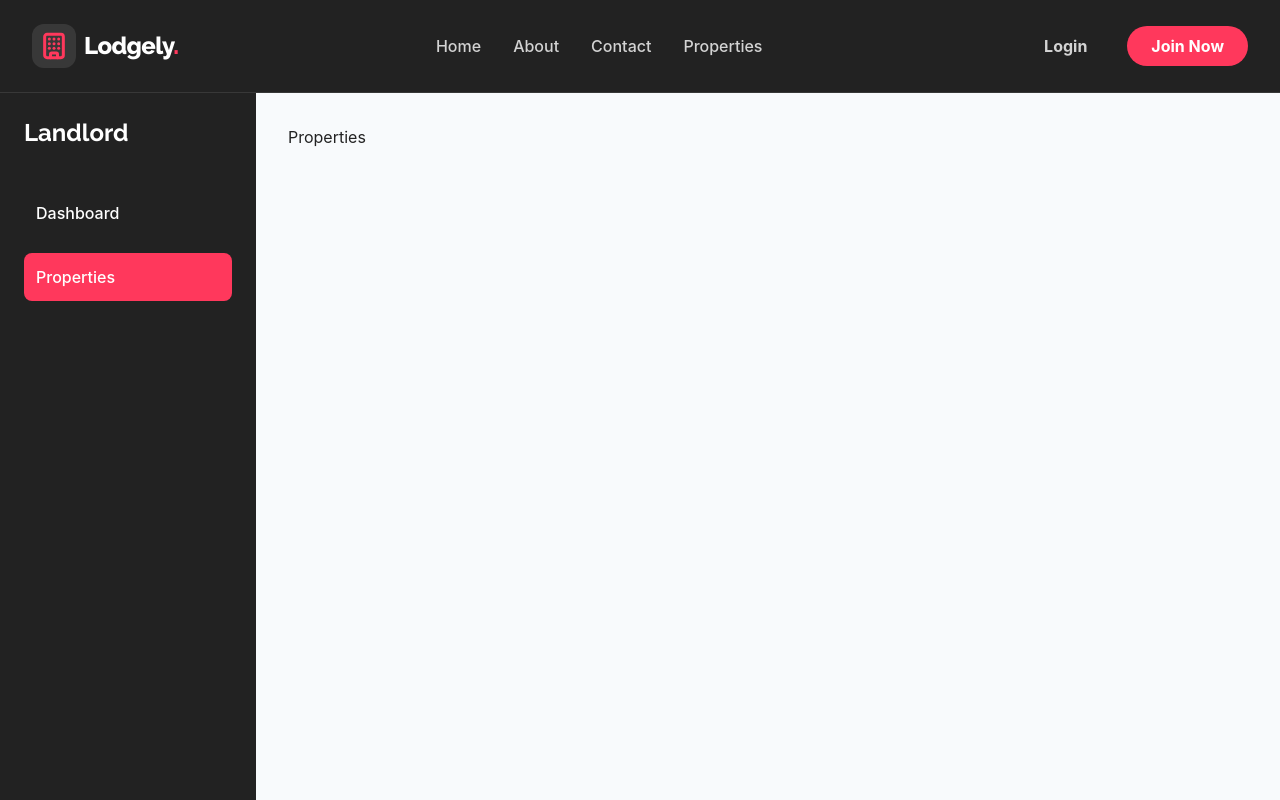
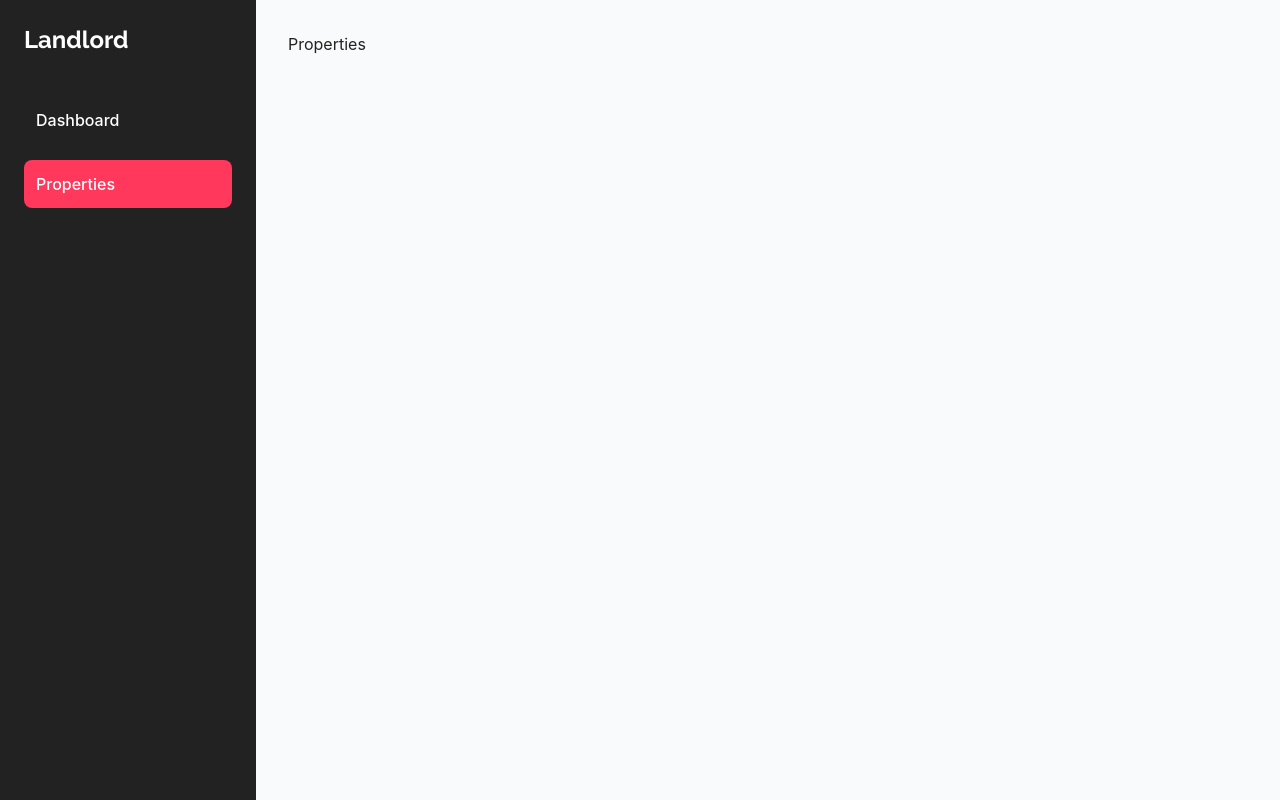
Before and after one commit to shakiratkemi/lodgely, a React (Vite) app: page /landlord/properties in a window 1280 px wide. Shown: the top 800 px of the page. Built offline with nearby package versions, Linux system fonts and the light colour scheme; a web font is replaced by a local one.

Commit message:
Remove Navbar in all the dashboards

```diff
--- a/src/AppRouter.tsx
+++ b/src/AppRouter.tsx
@@ -15,13 +15,16 @@ const LandlordDashboard = lazy(() => import("./pages/landlord/Dashboard"));
 const LandlordProperties = lazy(() => import("./pages/landlord/Properties"));
 const AppLayout = ({ children }: { children: React.ReactNode }) => {
   const location = useLocation();
+  const dashboardPaths = ["/dashboard", "/landlord", "/tenant", "/admin"];
 
-  const hideNavbar = location.pathname.startsWith("/dashboard");
+  const isDashboard = dashboardPaths.some((path) =>
+    location.pathname.startsWith(path),
+  );
   return (
     <>
-      {!hideNavbar && <Navbar />}
-      {children}
-      {!hideNavbar && <Footer />}
+      {!isDashboard && <Navbar />}
+      <main className="min-h-screen">{children}</main>
+ <Footer />
     </>
   );
 };
```
